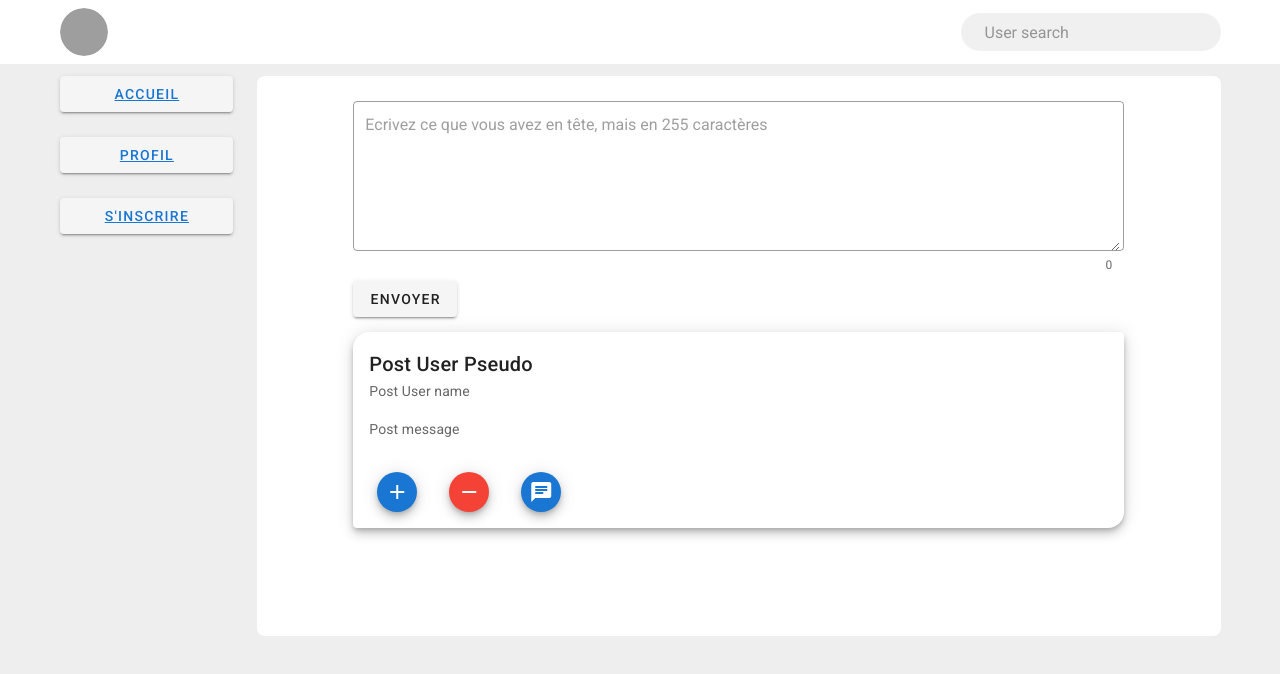
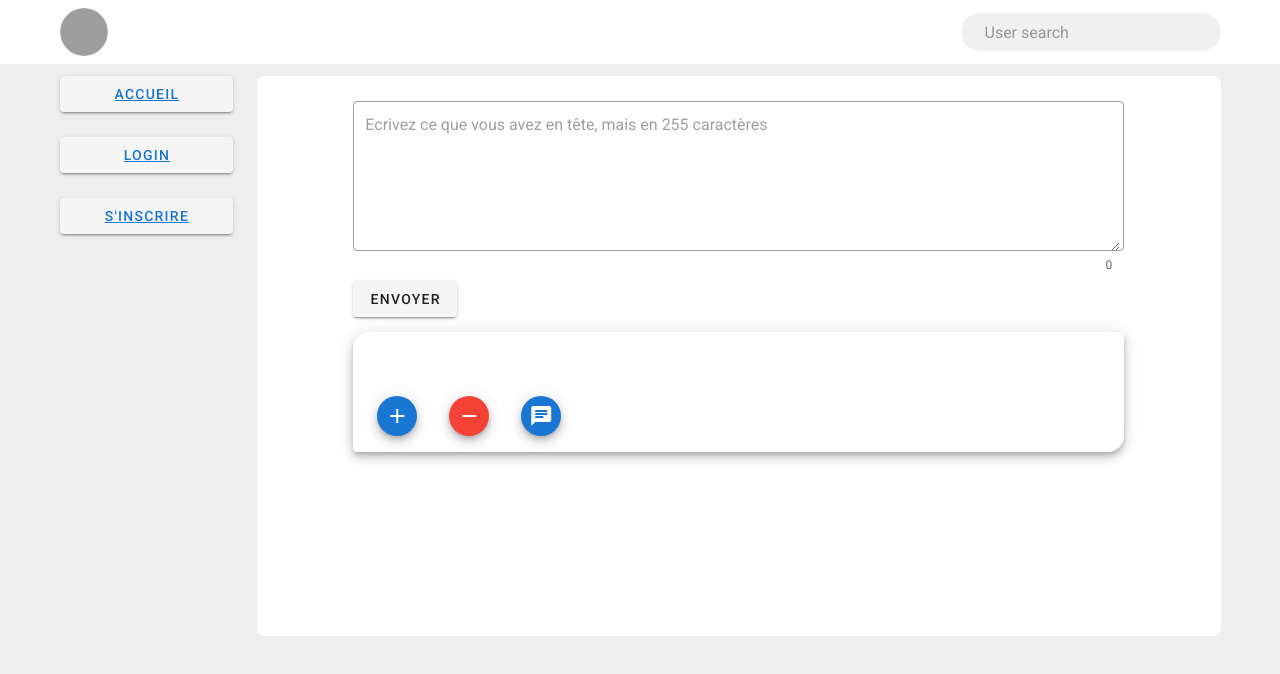
Before and after one commit to FRAtreyu/AntoineVadot_7_06122021, a Vue app in the folder frontend/projet7/: page / in a window 1280 px wide. Shown: the top 674 px of the page. Built offline with nearby package versions, Linux system fonts and the light colour scheme; grey boxes are pictures that could not be loaded.

Commit message:
signup front OK

```diff
--- a/frontend/projet7/src/App.vue
+++ b/frontend/projet7/src/App.vue
@@ -36,7 +36,7 @@
                 <router-link to="/">Accueil</router-link>
               </v-btn>
               <v-btn class="menu__btn">
-                <router-link to="/profile">Profil</router-link>
+                <router-link to="/login">Login</router-link>
               </v-btn>
               <v-btn class="menu__btn">
                 <router-link to="/signup">S'inscrire</router-link>
--- /dev/null
+++ b/frontend/projet7/src/components/Login.vue
@@ -0,0 +1,13 @@
+<template>
+<v-btn>Login</v-btn>
+</template>
+
+<script>
+export default {
+  name: "Login"
+}
+</script>
+
+<style scoped>
+
+</style>
--- a/frontend/projet7/src/components/PostCard.vue
+++ b/frontend/projet7/src/components/PostCard.vue
@@ -1,9 +1,9 @@
 <template>
   <v-lazy class="v-card__post">
     <v-card elevation="6" shaped >
-      <v-card-title>Post User Pseudo</v-card-title>
-      <v-card-subtitle>Post User name</v-card-subtitle>
-      <v-card-text>Post message</v-card-text>
+      <v-card-title>{{user_pseudo}}</v-card-title>
+      <v-card-subtitle>{{user_name}}</v-card-subtitle>
+      <v-card-text>{{ post_message }}</v-card-text>
       <div class="v-card__actions">
         <v-card-actions>
           <v-btn
@@ -54,19 +54,31 @@
 export default {
   name: "PostCard",
   data :() =>({
+    user_pseudo: '',
+    user_name: '',
+    post_message: '',
+    post_id: ''
 
 }),
   components: {},
 
   methods:{
-    //like: function (event){
-      //fetch(//post like api/post/:id/like value 1, userId,
-     // )
+    PostContent() {
+
+
     },
-    //dislike: function (event){
 
-    //}
- // }
+
+    commentPost() {
+
+    }
+
+
+},
+
+  computed:{
+
+  }
 }
 
 </script>
--- a/frontend/projet7/src/components/Signup.vue
+++ b/frontend/projet7/src/components/Signup.vue
@@ -1,9 +1,10 @@
 <template>
-  <form class="signup__form">
+  <form class="signup__form" id="signupForm" name="signupForm">
     <v-text-field
         v-model="lastname"
         :error-messages="lastnameErrors"
         label="lastname"
+        name="lastname"
         required
         @input="$v.lastname.$touch()"
         @blur="$v.lastname.$touch()"
@@ -12,6 +13,7 @@
         v-model="firstname"
         :error-messages="firstnameErrors"
         label="firstname"
+        name="firstname"
         required
         @input="$v.firstname.$touch()"
         @blur="$v.firstname.$touch()"
@@ -21,6 +23,7 @@
         :error-messages="pseudoErrors"
         :counter="10"
         label="pseudo"
+        name="pseudo"
         required
         @input="$v.pseudo.$touch()"
         @blur="$v.pseudo.$touch()"
@@ -29,6 +32,7 @@
         v-model="email"
         :error-messages="emailErrors"
         label="E-mail"
+        name="email"
         required
         @input="$v.email.$touch()"
         @blur="$v.email.$touch()"
@@ -37,6 +41,7 @@
         v-model="password"
         :error-messages="passwordErrors"
         label="password"
+        name="password"
         required
         @input="$v.password.$touch()"
         @blur="$v.password.$touch()"
@@ -44,7 +49,7 @@
 
     <v-btn
         class="mr-4"
-        @click="submit"
+        @click="submit()"
     >
       submit
     </v-btn>
@@ -133,7 +138,30 @@ export default {
 
   methods: {
     submit() {
-      this.$v.$touch()
+      (async () => {
+        const rawResponse = await fetch('http://localhost:4200/api/auth/signup/',
+          {
+            method: 'POST',
+            headers: {
+              'Accept': 'application/json',
+              'Content-Type': 'application/json'
+            },
+            body: JSON.stringify({
+              email: this.email,
+              lastname: this.lastname,
+              firstname: this.firstname,
+              password: this.password,
+              pseudo: this.pseudo
+            })
+          })
+
+        const content = await rawResponse.json();
+
+        console.log(content);
+
+      })();
+
+
     },
     clear() {
       this.$v.$reset()
--- a/frontend/projet7/src/router/index.js
+++ b/frontend/projet7/src/router/index.js
@@ -2,6 +2,7 @@ import Vue from 'vue'
 import VueRouter from 'vue-router'
 import Home from '../views/Home.vue'
 import Signup from "@/components/Signup";
+import Login from "@/components/Login";
 
 Vue.use(VueRouter)
 
@@ -23,7 +24,14 @@ const routes = [
     path: '/signup',
     name: 'Signup',
     component: Signup
+  },
+  {
+    path: '/login',
+    name: 'Login',
+    component: Login
   }
+
+
 ]
 
 const router = new VueRouter({
--- a/frontend/projet7/src/views/Home.vue
+++ b/frontend/projet7/src/views/Home.vue
@@ -1,6 +1,7 @@
 <template>
   <div class="home">
     <NewPost></NewPost>
+
     <PostCard></PostCard>
   </div>
 </template>
@@ -9,10 +10,13 @@ import PostCard from "@/components/PostCard";
 import NewPost from "@/components/NewPost";
 
 export default {
-  name: 'Profil',
+  name: 'Home',
   components: {
     PostCard,
     NewPost
+  },
+  methods : {
+
   }
 }
 </script>
```
